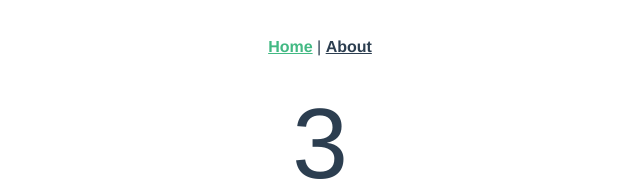
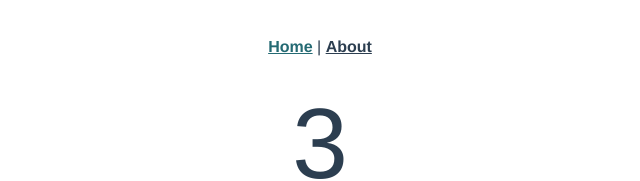
Before and after one commit to rianma/play-with-vue, a Vue app: page / in a window 1280 px wide. Shown: the top 181 px of the page, without its empty margins (320-960 px from the left). Built offline with nearby package versions, Linux system fonts and the light colour scheme.

Commit message:
feat: change color to ming(dark cyan)

```diff
--- a/src/App.vue
+++ b/src/App.vue
@@ -25,7 +25,8 @@
     color: #2c3e50;
 
     &.router-link-exact-active {
-      color: #42b983;
+      // Ming
+      color: #246A73;
     }
   }
 }
```
